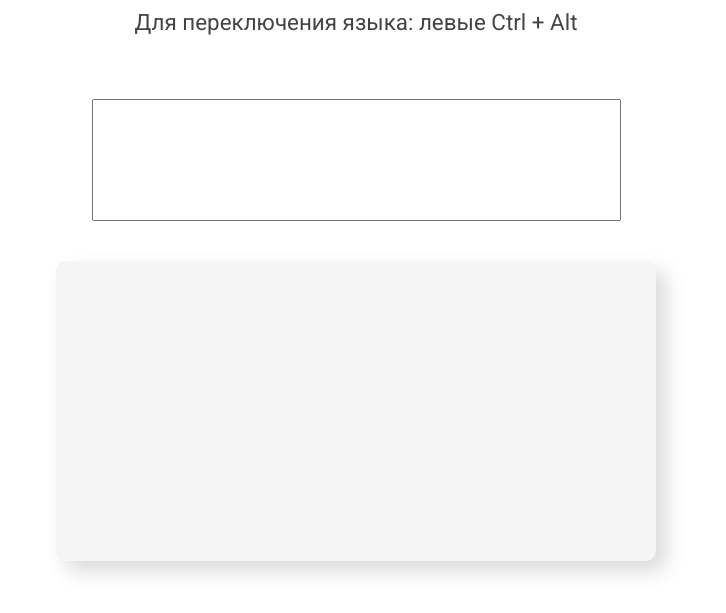
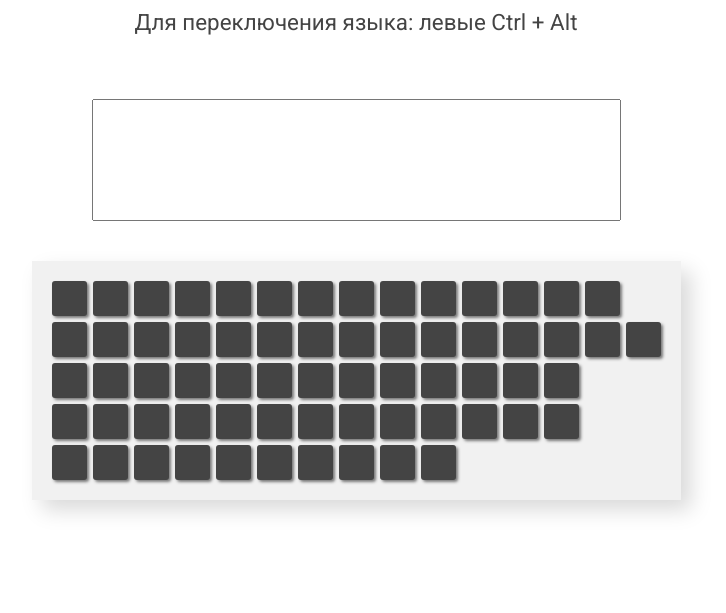
Before and after one commit to Wsko-12/rss-virtual-keyboard, a website with bundled scripts: page index.html in a window 1280 px wide. Shown: the part 129-742 px from the top of the page, without its empty margins (284-1010 px from the left). Built offline with nearby package versions, Linux system fonts and the light colour scheme.

Commit message:
feat: add keys generation

```diff
--- a/css/style.css
+++ b/css/style.css
@@ -45,10 +45,24 @@ h2{
     resize: none;
 }
 .keyboard{
-    width: 600px;
-    height: 300px;
+    padding: 20px;
+    /* border-radius: 10px; */
+    box-shadow: 10px 10px 20px rgba(0,0,0,0.15);
+    background-color: #f1f1f1;
+    display: flex;
+    flex-direction: column;
+    gap: 6px;
+}
 
-    border-radius: 10px;
-    box-shadow: 10px 10px 20px rgba(0,0,0,0.15);
-    background-color: #f5f5f5;
+.keyboard__row{
+    display: flex;
+    gap: 6px;
 }
+
+.keyboard__key{
+    width: 35px;
+    height: 35px;
+    border-radius: 3px;
+    box-shadow: 2px 2px 3px rgba(0,0,0,0.5);
+    background: #444444;
+}
--- a/js/classes/Key.js
+++ b/js/classes/Key.js
@@ -0,0 +1,15 @@
+/* eslint-disable import/no-cycle */
+/* eslint-disable import/extensions */
+import Layout from '../layout/layout.js';
+
+export default class Key {
+  constructor(keyCode, lang) {
+    const properties = {
+      classes: ['keyboard__key'],
+      dataset: {
+        code: keyCode,
+      },
+    };
+    this.element = Layout.createEl('div', properties);
+  }
+}
--- a/js/classes/Keyboard.js
+++ b/js/classes/Keyboard.js
@@ -1,9 +1,10 @@
 /* eslint-disable import/no-cycle */
 /* eslint-disable import/extensions */
 import Layout from '../layout/layout.js';
+import Key from './Key.js';
 
 export default class Keyboard {
-  constructor() {
+  constructor(lang) {
     this.layout = [
       ['Backquote', 'Digit1', 'Digit2', 'Digit3', 'Digit4', 'Digit5', 'Digit6', 'Digit7', 'Digit8', 'Digit9', 'Digit0', 'Minus', 'Equal', 'Backspace'],
       ['Tab', 'KeyQ', 'KeyW', 'KeyE', 'KeyR', 'KeyT', 'KeyY', 'KeyY', 'KeyU', 'KeyI', 'KeyO', 'KeyP', 'BracketLeft', 'BracketRight', 'Backslash'],
@@ -17,5 +18,17 @@ export default class Keyboard {
     this.wrapper = Layout.createEl('div', { classes: ['wrapper'], content: [this.output, this.container] });
 
     document.body.append(this.wrapper);
+
+    this.keys = [];
+    this.layout.forEach((row) => {
+      const rowEl = Layout.createEl('div', { classes: ['keyboard__row'] });
+      row.forEach((keyCode) => {
+        const key = new Key(keyCode, lang);
+        this.keys.push(key);
+        rowEl.append(key.element);
+      });
+
+      this.container.append(rowEl);
+    });
   }
 }
```
